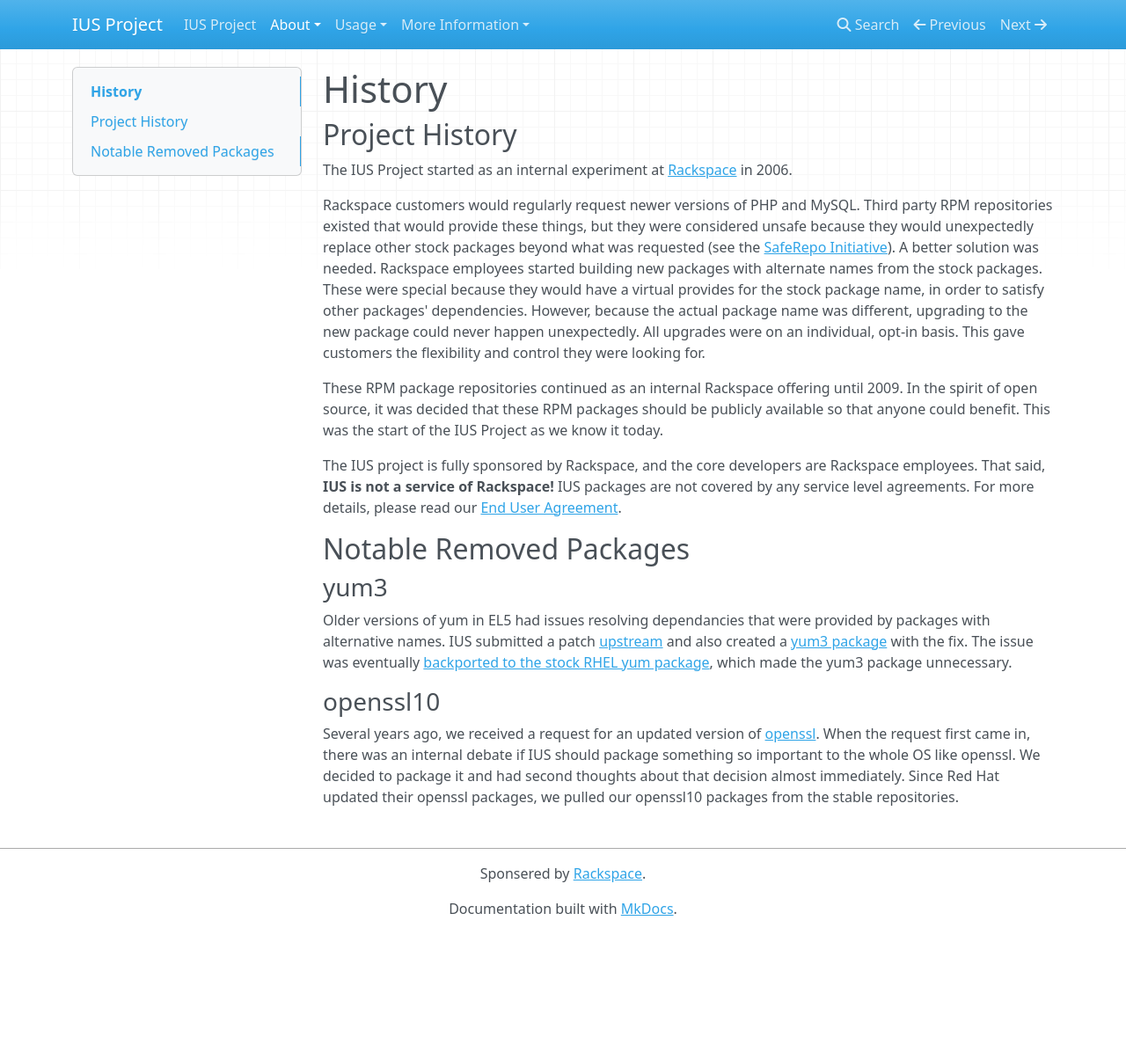
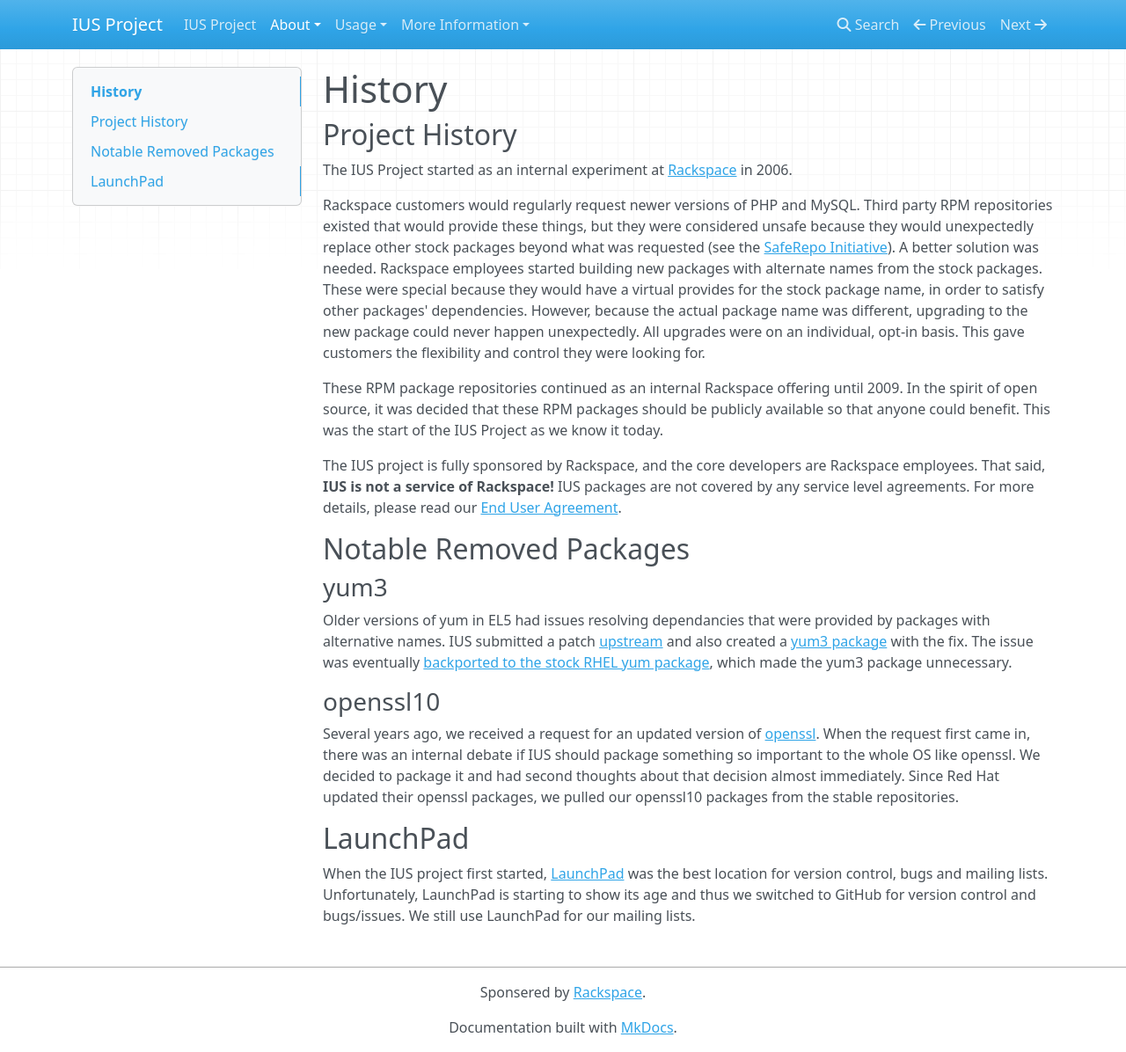
Before and after one commit to iusrepo/ius.io, an MkDocs documentation site: the page built from docs/History.md, in a window 1280 px wide and 1196 px high. Shown: the whole window at 88% size. Built offline with MkDocs 1.6.1, drawn with Linux system fonts in a browser that asks for light colours; nearby versions of some CDN libraries; old or Windows-style settings are respelled for this version of MkDocs.

Commit message:
move LaunchPad from FAQ to History

```diff
--- a/docs/History.md
+++ b/docs/History.md
@@ -45,6 +45,14 @@ decided to package it and had second thoughts about that decision almost
 immediately.  Since Red Hat updated their openssl packages, we pulled our
 openssl10 packages from the stable repositories.
 
+## LaunchPad
+
+When the IUS project first started, [LaunchPad][8] was the best location for
+version control, bugs and mailing lists. Unfortunately, LaunchPad is starting
+to show its age and thus we switched to GitHub for version control and
+bugs/issues. We still use LaunchPad for our mailing lists.
+
+
 [1]: https://www.rackspace.com
 [2]: SafeRepo.md
 [3]: https://dl.iuscommunity.org/pub/ius/IUS-COMMUNITY-EUA
```
Also changed, not shown: other parts of docs/History.md (+1 -0 lines), docs/FAQs.md (+2 -4 lines).
